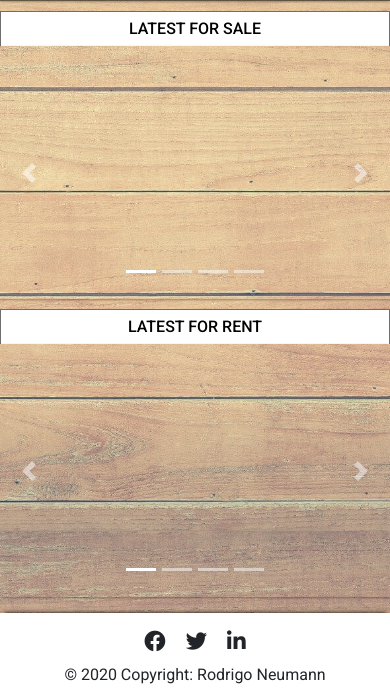
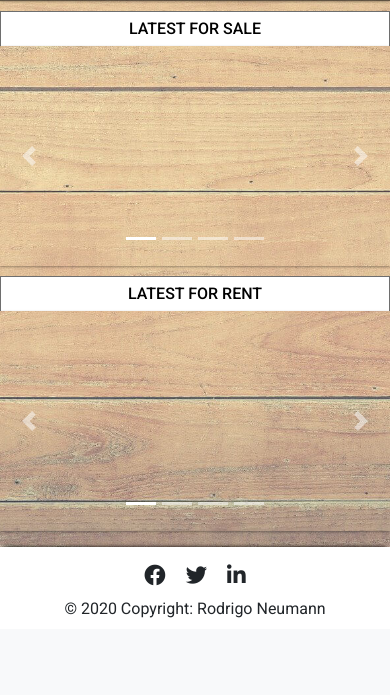
Before and after one commit to rodrigoneumann/third-milestone-project, a Flask app: page / in a window 390 px wide. Shown: the part 313-1008 px from the top of the page. After the commit the page ends 931 px from the top, so only its background shows below. Run offline with Flask 2, Linux system fonts and the light colour scheme; data that the repository does not hold is empty; some libraries are stand-ins or nearby versions.

Commit message:
carousels index responsivity

```diff
--- a/semgmtapp/static/css/style.css
+++ b/semgmtapp/static/css/style.css
@@ -99,7 +99,7 @@ ul {
     border-top: 0;
     -webkit-box-shadow: 0 1px 3px rgba(0, 0, 0, 0.12), 0 1px 2px rgba(0, 0, 0, 0.24);
     box-shadow: 0 1px 3px rgba(0, 0, 0, 0.12), 0 1px 2px rgba(0, 0, 0, 0.24);
-    height: 30vh;
+    height: 220px;
 }
 
 /* Carousel img fix size end */
@@ -729,7 +729,7 @@ ul {
     .carousel-inner,
     .carousel-item,
     .carousel-inner .carousel-item .img {
-        height: 250px;
+        height: 240px;
     }
 
     .title-carousel {
```
